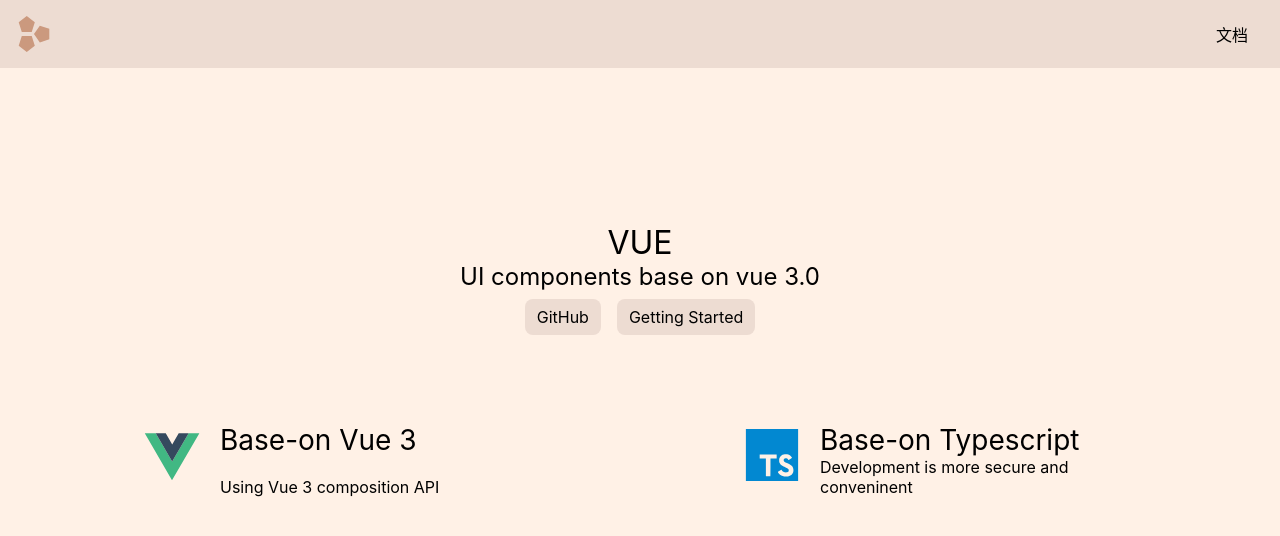
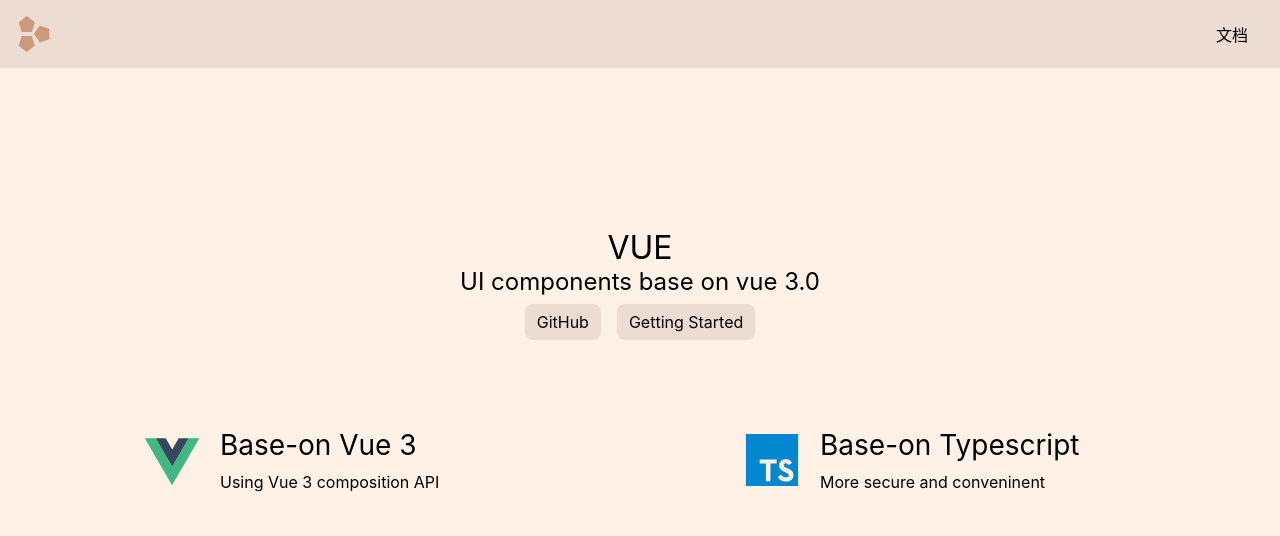
Before and after one commit to goldEli/vui, a Vue app: page / in a window 1280 px wide. Shown: the top 536 px of the page. Built offline with nearby package versions, Linux system fonts and the light colour scheme.

Commit message:
modify descript

```diff
--- a/src/views/Home.vue
+++ b/src/views/Home.vue
@@ -22,7 +22,7 @@
               <use xlink:href="#icon-typescript"></use>
             </svg>
             <h3>Base-on Typescript</h3>
-            <p>Development is more secure and conveninent</p>
+            <p>More secure and conveninent</p>
           </li>
         </ul>
       </div>
```
